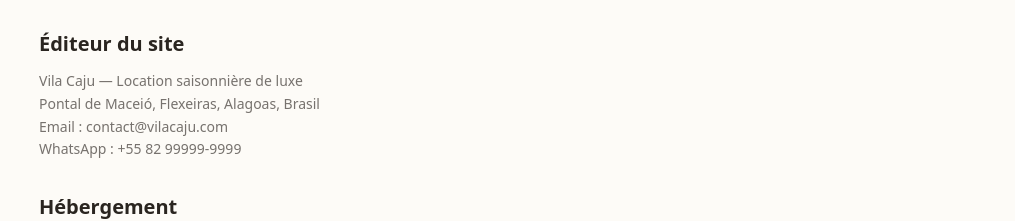
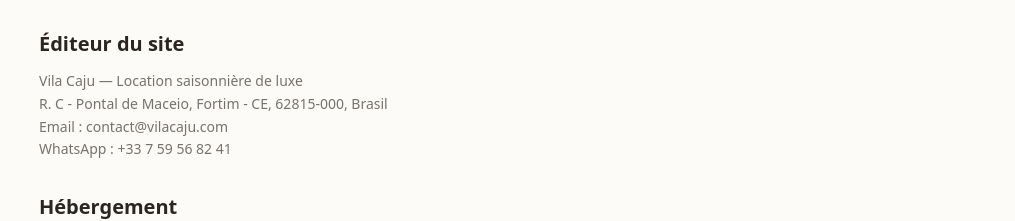
Before and after one commit to pauloeriko/VilaCaju, a Next.js app: page /en/mentions-legales in a window 1280 px wide. Shown: the part 270-491 px from the top of the page, without its empty margins (265-1280 px from the left). Built offline with nearby package versions, Linux system fonts and the light colour scheme.

Commit message:
whats app et cgv

```diff
--- a/src/app/[lang]/cgv/page.tsx
+++ b/src/app/[lang]/cgv/page.tsx
@@ -34,7 +34,7 @@ export default async function CgvPage({
         <div className="space-y-8 text-charcoal-700/70 text-sm leading-relaxed">
           <section>
             <h2 className="font-heading text-xl font-semibold text-charcoal-800 mb-3">1. Objet</h2>
-            <p>Les présentes conditions régissent la location saisonnière de la Vila Caju, propriété privée située à Pontal de Maceió, Alagoas, Brésil. Toute réservation implique l&apos;acceptation pleine et entière des présentes CGV.</p>
+            <p>Les présentes conditions régissent la location saisonnière de la Vila Caju, propriété privée située à Pontal de Maceió, Fortim - CE, Brésil. Toute réservation implique l&apos;acceptation pleine et entière des présentes CGV.</p>
           </section>
 
           <section>
--- a/src/app/[lang]/mentions-legales/page.tsx
+++ b/src/app/[lang]/mentions-legales/page.tsx
@@ -34,9 +34,9 @@ export default async function MentionsLegalesPage({
         <h2 className="font-heading text-xl font-semibold text-charcoal-800 mt-8 mb-3">Éditeur du site</h2>
         <p className="text-charcoal-700/70 text-sm leading-relaxed">
           Vila Caju — Location saisonnière de luxe<br />
-          Pontal de Maceió, Flexeiras, Alagoas, Brasil<br />
+          R. C - Pontal de Maceio, Fortim - CE, 62815-000, Brasil<br />
           Email : contact@vilacaju.com<br />
-          WhatsApp : +55 82 99999-9999
+          WhatsApp : +33 7 59 56 82 41
         </p>
 
         <h2 className="font-heading text-xl font-semibold text-charcoal-800 mt-8 mb-3">Hébergement</h2>
--- a/src/lib/utils.ts
+++ b/src/lib/utils.ts
@@ -28,7 +28,7 @@ export function brlToEur(brl: number): number {
   return Math.round(brl / EUR_RATE);
 }
 
-export const WHATSAPP_NUMBER = "5582999999999";
+export const WHATSAPP_NUMBER = "33759568241";
 
 export function buildWhatsAppUrl(message: string): string {
   return `https://wa.me/${WHATSAPP_NUMBER}?text=${encodeURIComponent(message)}`;
```
